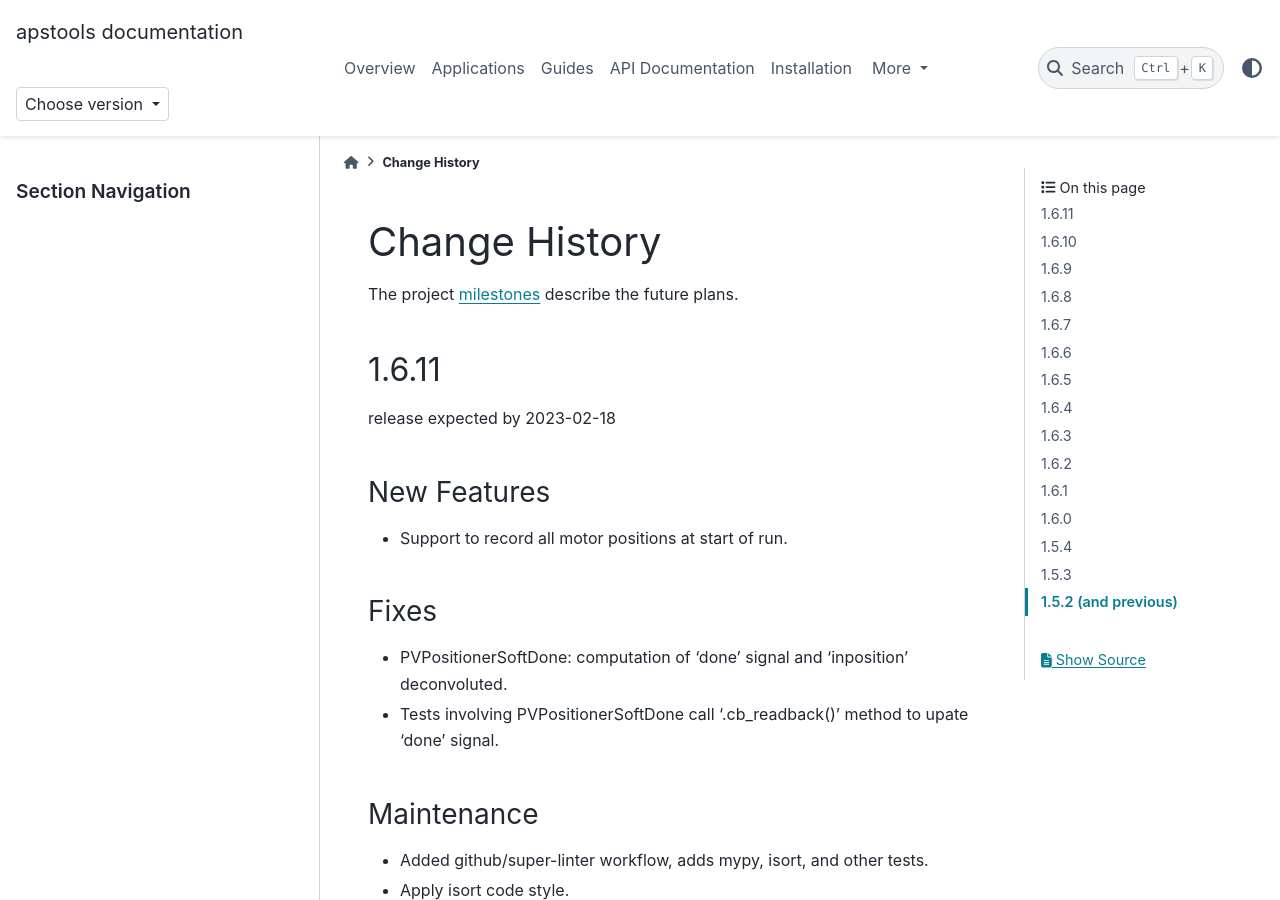
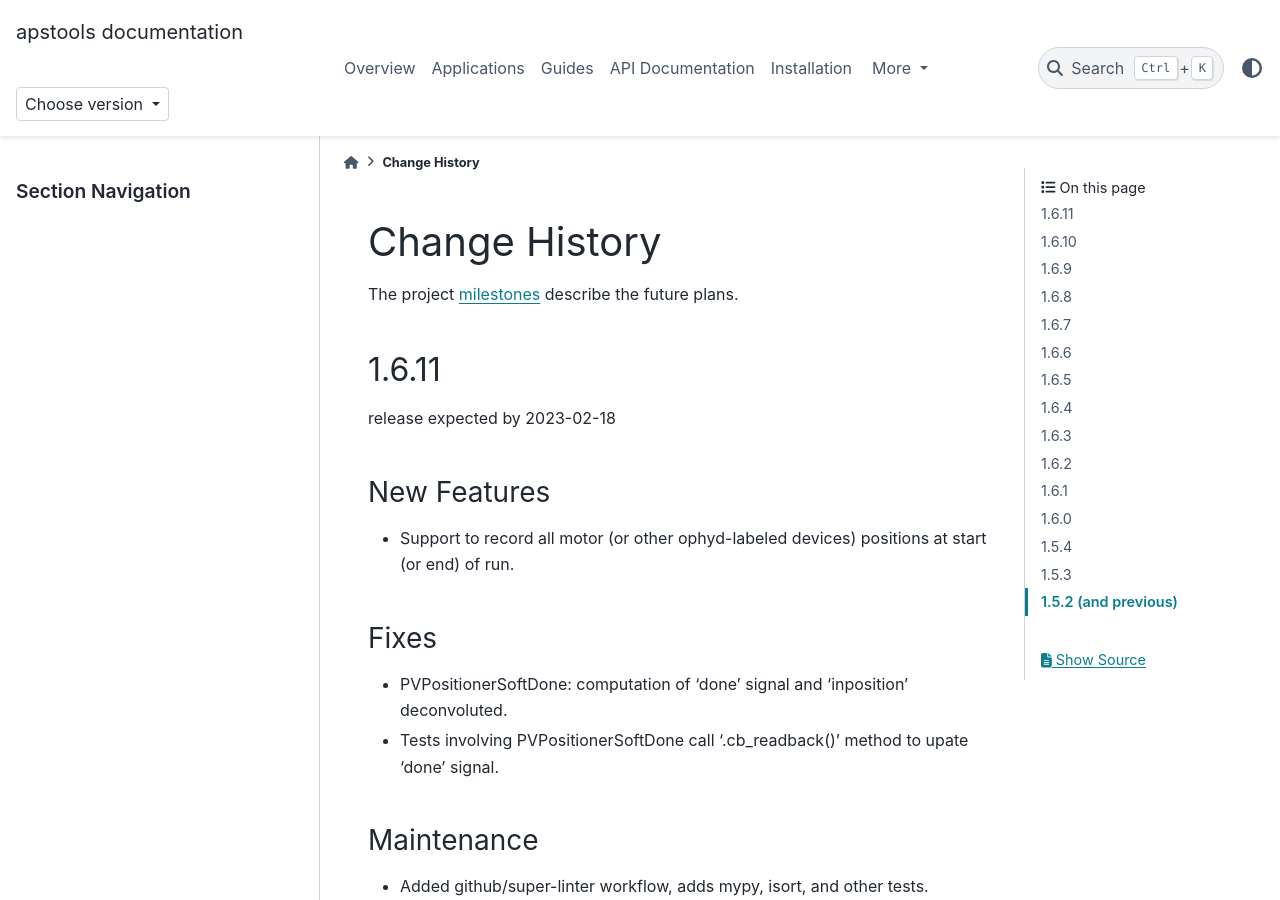
Before and after one commit to dogrecajb/apstools, a Sphinx documentation site: the page built from docs/source/changes.rst, in a window 1280 px wide and 900 px high. Built offline with Sphinx 7.4.7 and the PyData theme 0.15.4, drawn with Linux system fonts in a browser that asks for light colours; the version number could not be read and is left out.

Commit message:
DOC #778

```diff
--- a/CHANGES.rst
+++ b/CHANGES.rst
@@ -39,7 +39,7 @@ release expected by 2023-02-18
 New Features
 ------------
 
-* Support to record all motor positions at start of run.
+* Support to record all motor (or other ophyd-labeled devices) positions at start (or end) of run.
 
 Fixes
 ------------
--- a/docs/source/api/_plans.rst
+++ b/docs/source/api/_plans.rst
@@ -52,7 +52,9 @@ Overall
    ~apstools.plans.nscan_support.nscan
    ~apstools.plans.command_list.parse_Excel_command_file
    ~apstools.plans.command_list.parse_text_command_file
-   ~apstools.plans.labels_to_streams.record_labels_to_streams
+   ~apstools.plans.labels_to_streams.label_stream_decorator
+   ~apstools.plans.labels_to_streams.label_stream_stub
+   ~apstools.plans.labels_to_streams.label_stream_wrapper
    ~apstools.plans.command_list.register_command_handler
    ~apstools.plans.command_list.run_command_file
    ~apstools.plans.input_plan.request_input
```
